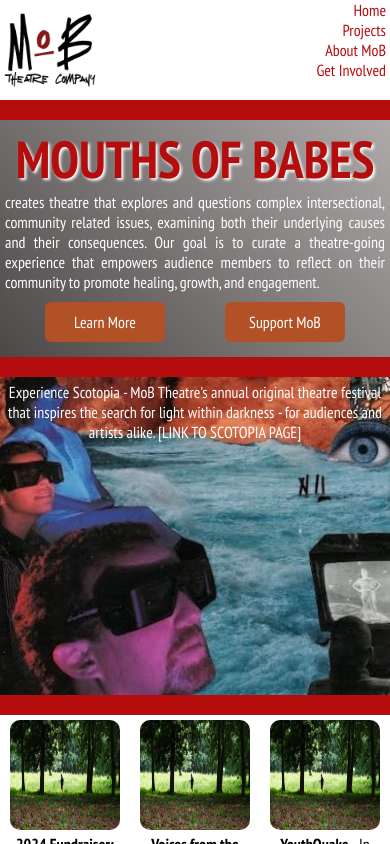
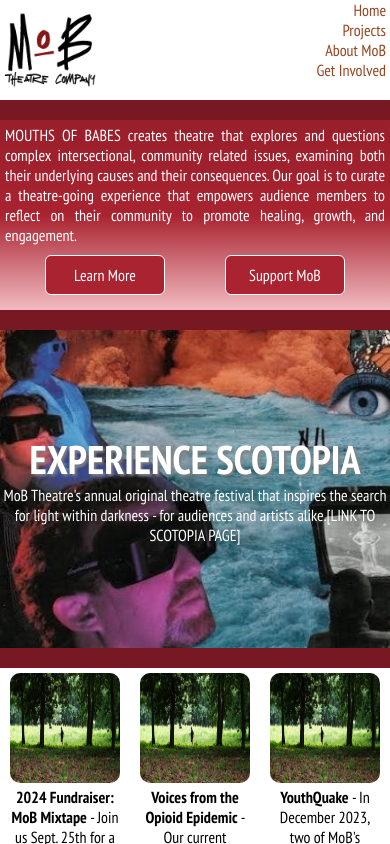
Before and after one commit to mackwick/MoB_Website_FE, a React (Vite) app: page / in a window 390 px wide. Shown: the top 844 px of the page. Built offline with nearby package versions, Linux system fonts and the light colour scheme; a web font is replaced by a local one.

Commit message:
started mobile design for homepage

```diff
--- a/src/components/Header.jsx
+++ b/src/components/Header.jsx
@@ -1,4 +1,4 @@
-import logo from "./../../public/images/logo.png";
+import logo from "/images/logo.png";
 import { Link } from "react-router-dom";
 
 function Header() {
--- a/src/index.css
+++ b/src/index.css
@@ -1,10 +1,15 @@
 /*-----------------  ROOT  -----------------*/
 
 :root {
-  --red: #b50d0d;
+  --red: #981f2b;
   --orange: #b25126;
-  --purple: #5f106c;
-  --blue: #17106c;
+  --cream: #f7f7de;
+  --darkred: #771822;
+  --lightred: #a92330;
+  --verylightred: #f2bbc1;
+  --darkorange: #974420;
+  --lightorange: #d87246;
+  --verylightorange: #e08b67;
 }
 
 *,
@@ -29,18 +34,22 @@
 }
 
 .link {
-  color: var(--red);
+  color: var(--darkorange);
 }
 
 .link:hover {
   cursor: pointer;
-  color: var(--blue);
+  /* color: var(--blue); */
+}
+
+button {
+  border: solid white 1px;
 }
 
 button,
 .button-link {
   border-radius: 6px;
-  background-color: var(--orange);
+  background-color: var(--lightred);
   color: white;
   cursor: pointer;
 }
@@ -55,7 +64,7 @@
   display: flex;
   flex-direction: row;
   justify-content: space-between;
-  border-bottom: solid var(--red) 20px;
+  border-bottom: solid var(--darkred) 20px;
 }
 
 .header-container > .header-menu {
@@ -118,7 +127,7 @@
 .previous-works,
 .how-to-involved {
   padding: 5px 0;
-  border-bottom: solid var(--red) 20px;
+  border-bottom: solid var(--darkred) 20px;
   /* margin-top: 10px; */
 }
 
@@ -127,17 +136,17 @@
   flex-direction: row;
   justify-content: space-around;
   padding: 5px;
-  background: linear-gradient(45deg, rgb(77, 72, 72), rgb(174, 170, 170));
+  background: linear-gradient(var(--red), var(--lightred), var(--verylightred));
   color: white;
 }
 
-.home-bio-title {
+.home-teaser-header {
   font-weight: 900;
   font-style: normal;
-  font-size: 52px;
+  padding-bottom: 0;
+  font-size: 40px;
   margin: 0 auto;
-  color: var(--red);
-  text-shadow: 2px 2px 3px white;
+  text-shadow: 2px 2px 3px gray;
 }
 
 .brief-bio {
@@ -156,7 +165,6 @@
 .home-bio-links > button {
   width: 120px;
   height: 40px;
-  border: none;
 }
 
 .landing-top-image {
@@ -166,12 +174,15 @@
 }
 
 .landing-teaser {
-  background-image: url("./../public/images/scotopia-collage.jpg");
+  background-image: url("/images/scotopia-collage.jpg");
   background-size: cover;
   height: 40dvh;
   color: white;
   text-align: center;
   margin-top: 0;
+  display: flex;
+  flex-direction: column;
+  justify-content: center;
 }
 
 .latest-news {
--- a/src/pages/Landing.jsx
+++ b/src/pages/Landing.jsx
@@ -8,14 +8,11 @@
     <div className="landing-container">
       <div className="landing-about">
         <div className="brief-bio">
-          <span className="home-bio-title">MOUTHS OF BABES</span>{" "}
-          <p>
-            creates theatre that explores and questions complex intersectional,
-            community related issues, examining both their underlying causes and
-            their consequences. Our goal is to curate a theatre-going experience
-            that empowers audience members to reflect on their community to
-            promote healing, growth, and engagement.
-          </p>
+          MOUTHS OF BABES creates theatre that explores and questions complex
+          intersectional, community related issues, examining both their
+          underlying causes and their consequences. Our goal is to curate a
+          theatre-going experience that empowers audience members to reflect on
+          their community to promote healing, growth, and engagement.
           <div className="home-bio-links">
             <button>
               <Link to="/about" className="link button-link">
@@ -31,10 +28,11 @@
       </div>
 
       <div className="landing-teaser">
+        <span className="home-teaser-header">EXPERIENCE SCOTOPIA</span>
         <p>
-          Experience Scotopia - MoB Theatre's annual original theatre festival
-          that inspires the search for light within darkness - for audiences and
-          artists alike. [LINK TO SCOTOPIA PAGE]
+          MoB Theatre's annual original theatre festival that inspires the
+          search for light within darkness - for audiences and artists
+          alike.[LINK TO SCOTOPIA PAGE]
         </p>
       </div>
       <div className="latest-news">
```
